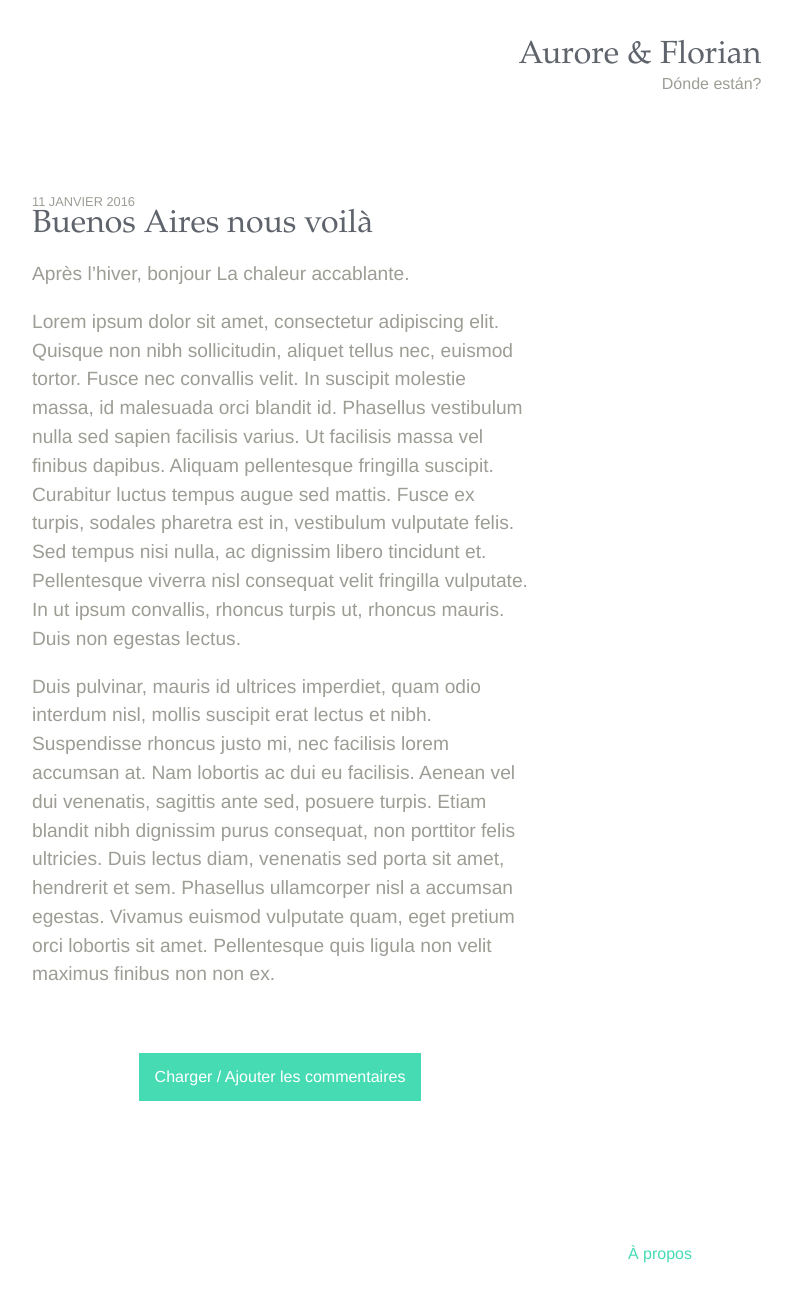
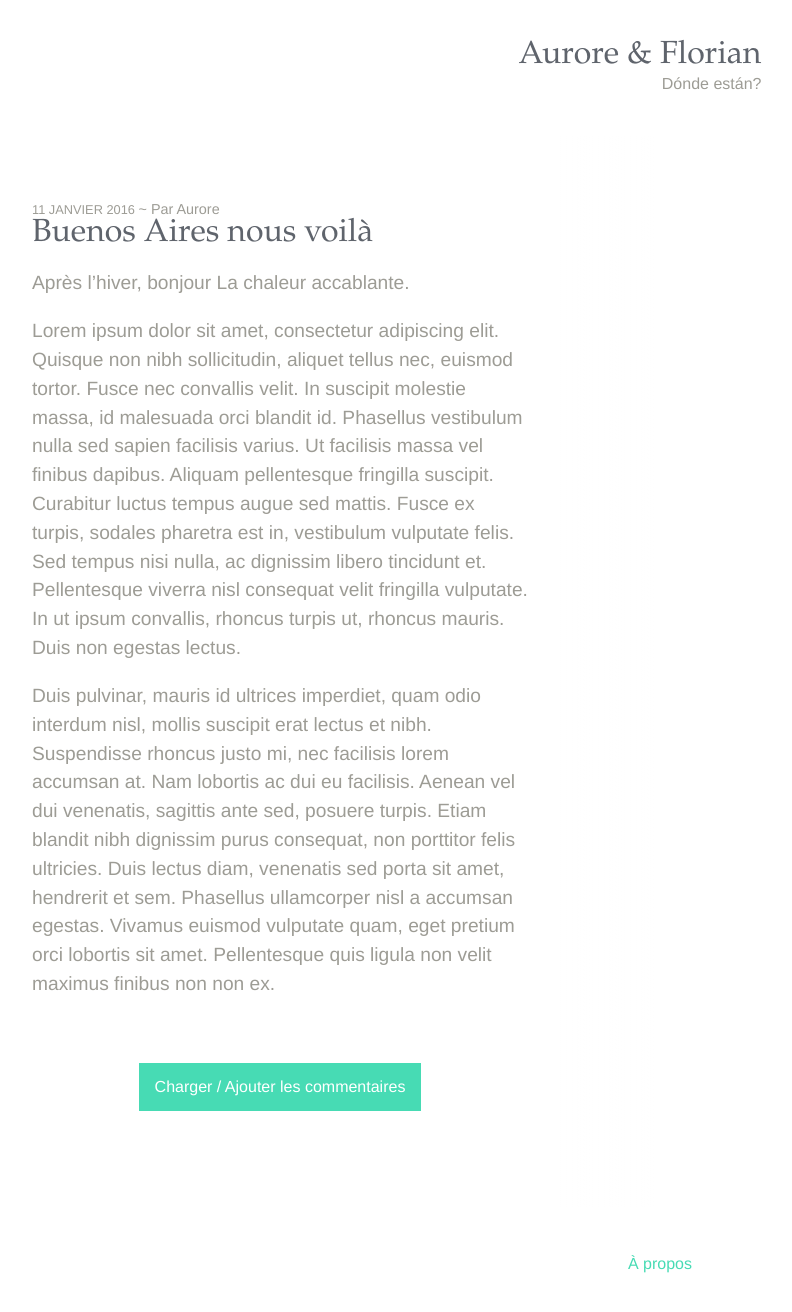
Before and after one commit to dtrucs/dtrucs.github.io, a Jekyll site: the page built from _posts/2016-01-11-buenos-aires.md, in a window 1280 px wide and 1321 px high. Shown: the top 1312 px of the window, without its empty margins (0-792 px from the left). Built offline with Jekyll 4.4.1, drawn with Linux system fonts in a browser that asks for light colours.

Commit message:
add author

```diff
--- a/_layouts/post.html
+++ b/_layouts/post.html
@@ -11,7 +11,10 @@ custom_js:
     <img class="c-post__image" src={{ "/images/" | prepend: site.baseurl | append : page.img}} alt>
     {% endif %}
     <article>
-        <time datetime="{{ page.date | date_to_xmlschema }}" class="c-post__date">{% include date.html param=page.date %}</time>
+        <header class="c-post__header">
+            <time datetime="{{ page.date | date_to_xmlschema }}" class="c-post__date">{% include date.html param=page.date %}</time>
+            {% if page.author %}<cite class="c-post__author">par {{ page.author }}</cite>{% endif %}
+        </header>
         <h1 class="c-post__title">{{page.title}}</h1>
         <div class="c-post__content">{{page.content | markdownify}}</div>
     </article>
--- a/_posts/2016-01-11-buenos-aires.md
+++ b/_posts/2016-01-11-buenos-aires.md
@@ -3,6 +3,7 @@ layout: post
 title: Buenos Aires nous voilà
 comments: true
 start: Buenos Aires, Argentina
+author: Aurore
 ---
 
 Après l'hiver, bonjour La chaleur accablante.
--- a/assets/sass/base/_root.scss
+++ b/assets/sass/base/_root.scss
@@ -90,11 +90,21 @@ body {
         font: 400 2em/1em $font-serif;
         color: $color-primary-darken;
     }
-    &__date {
+    &__header {
         display: block;
         margin: 2em 0 0;
+    }
+    &__date {
         text-transform: uppercase;
         font-size: 0.8em;
+    }
+    &__author {
+        font-style: normal;
+        font-size: 0.9em;
+        text-transform: capitalize;
+        &::before {
+            content: " ~ ";
+        }
     }
     &__content {
         font-size: 1.2em;
--- a/index.html
+++ b/index.html
@@ -8,7 +8,10 @@ title: Aurore & Florian en balade
    {% if post.img %}
       <img class="c-post__image" src={{ "/images/" | prepend: site.baseurl | append: post.img }} alt >
    {% endif %}
-      <time datetime="{{ post.date | date_to_xmlschema }}" class="c-post__date">{% include date.html param=post.date %}</time>
+      <div class="c-post__header">
+        <time datetime="{{ post.date | date_to_xmlschema }}" class="c-post__date">{% include date.html param=post.date %}</time>
+        {% if post.author %}<span class="c-post__author">par {{ post.author }}</span>{% endif %}
+      </div>
       <a class="c-post__title" href="{{post.url | prepend: site.baseurl}}">{{post.title}}</a>
       <div class="c-post__content">{{post.excerpt | markdownify}}</div>
 </div>
```
Also changed, not shown: _posts/2016-01-10-depart.md (+3 -0 lines).
